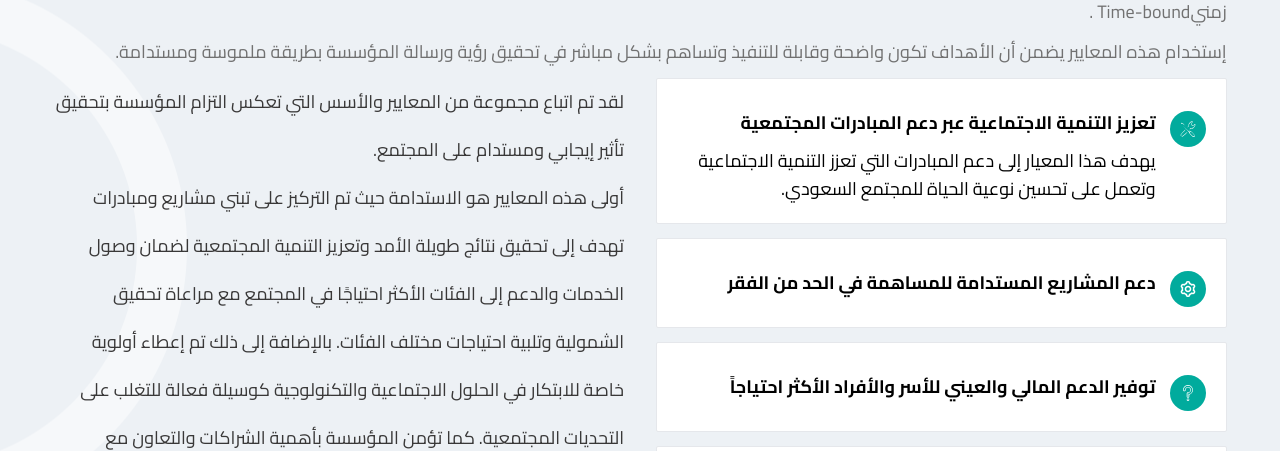
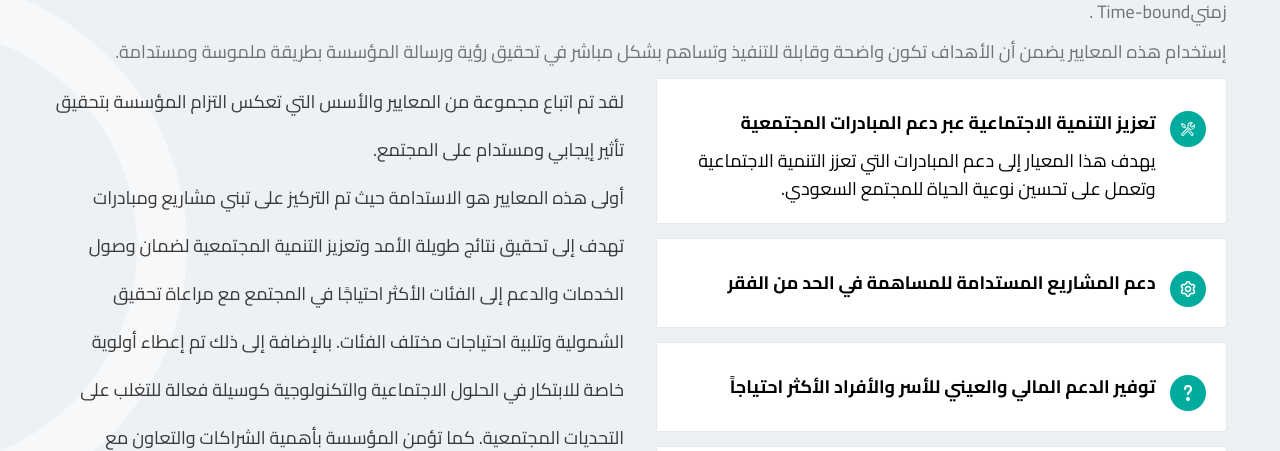
Before and after one commit to saab3/ahm-app, a Next.js app: page / in a window 1280 px wide. Shown: the part 2527-2978 px from the top of the page. Built offline with nearby package versions, Linux system fonts and the light colour scheme; no server answers.

Commit message:
Update Icons

```diff
--- a/src/components/home/home-contact.js
+++ b/src/components/home/home-contact.js
@@ -53,7 +53,7 @@ const HomeContact = () => {
                 البريد الالكتروني
               </h4>
               <p className="text-lg max-md:text-base max-sm:text-sm max-sm:-mt-2">
-                ceo@admin.com
+                info@ahmfoundation.net
               </p>
             </div>
             <div className="flex flex-col col-span-5 gap-5 max-md:col-span-full">
--- a/src/components/icons/ask-icon.js
+++ b/src/components/icons/ask-icon.js
@@ -1,34 +1,17 @@
+import * as React from "react";
 const AskIcon = (props) => (
   <svg
     fill="currentColor"
+    width="800px"
     height="800px"
-    width="800px"
-    id="Layer_1"
+    viewBox="0 0 96 96"
     xmlns="http://www.w3.org/2000/svg"
-    xmlnsXlink="http://www.w3.org/1999/xlink"
-    viewBox="0 0 512 512"
-    xmlSpace="preserve"
     {...props}
   >
+    <title />
     <g>
-      <g>
-        <path d="M256.55,428.956c-22.895,0-41.522,18.627-41.522,41.522c0,22.895,18.627,41.522,41.522,41.522 c22.895,0,41.522-18.627,41.522-41.522C298.072,447.583,279.445,428.956,256.55,428.956z M256.55,491.602 c-11.647,0-21.124-9.477-21.124-21.125c0-11.647,9.476-21.124,21.124-21.124c11.648,0,21.124,9.477,21.124,21.125 S268.197,491.602,256.55,491.602z" />
-      </g>
-    </g>
-    <g>
-      <g>
-        <path d="M256,0C169.169,0,98.527,70.642,98.527,157.473c0,22.935,18.659,41.594,41.594,41.594s41.594-18.659,41.594-41.594 c0-40.961,33.324-74.284,74.284-74.284s74.284,33.322,74.284,74.283S296.96,231.755,256,231.755 c-22.935,0-41.594,18.659-41.594,41.594v97.041c0,22.935,18.659,41.594,41.594,41.594s41.594-18.658,41.594-41.594v-61.025 c31.373-8.622,59.702-27.049,80.458-52.489c22.841-27.995,35.42-63.298,35.42-99.404C413.473,70.642,342.831,0,256,0z  M285.224,291.412c-4.687,1.022-8.028,5.17-8.028,9.966v69.014c0,11.687-9.509,21.196-21.196,21.196 c-11.687,0-21.196-9.509-21.196-21.196V273.35c0-11.687,9.509-21.196,21.196-21.196c52.208,0,94.682-42.474,94.682-94.681 S308.208,62.79,256,62.79s-94.682,42.475-94.682,94.682c0,11.687-9.509,21.196-21.196,21.196s-21.196-9.509-21.196-21.196 c0-75.583,61.491-137.074,137.074-137.074s137.074,61.491,137.074,137.073C393.074,221.461,347.716,277.792,285.224,291.412z" />
-      </g>
-    </g>
-    <g>
-      <g>
-        <path d="M256,299.857c-5.633,0-10.199,4.566-10.199,10.199v59.155c0,5.633,4.566,10.199,10.199,10.199 c5.633,0,10.199-4.566,10.199-10.199v-59.155C266.199,304.423,261.633,299.857,256,299.857z" />
-      </g>
-    </g>
-    <g>
-      <g>
-        <path d="M256,263.139c-5.633,0-10.199,4.566-10.199,10.199v9.179c0,5.633,4.566,10.199,10.199,10.199 c5.633,0,10.199-4.566,10.199-10.199v-9.179C266.199,267.706,261.633,263.139,256,263.139z" />
-      </g>
+      <path d="M48,0A24.0275,24.0275,0,0,0,24,24a6,6,0,0,0,12,0,12,12,0,0,1,24,0c0,5.2031-3.0586,8.3965-8.0859,13.0371C47.2617,41.32,42,46.1719,42,54a6,6,0,0,0,12,0c0-2.4434,2.2969-4.6875,6.0469-8.1445C65.0859,41.2031,72,34.834,72,24A24.0275,24.0275,0,0,0,48,0Z" />
+      <path d="M48,72A12,12,0,1,0,60,84,12.0119,12.0119,0,0,0,48,72Z" />
     </g>
   </svg>
 );
--- a/src/components/icons/settings-icon.js
+++ b/src/components/icons/settings-icon.js
@@ -1,22 +1,18 @@
-const SettingIcon = (props) => (
+import * as React from "react";
+const SettingsIcon = (props) => (
   <svg
+    width="800px"
+    height="800px"
+    viewBox="0 0 16 16"
     xmlns="http://www.w3.org/2000/svg"
-    width="43.000000pt"
-    height="45.000000pt"
-    viewBox="0 0 43.000000 45.000000"
-    preserveAspectRatio="xMidYMid meet"
+    fill="currentColor"
     {...props}
   >
-    <g
-      transform="translate(0.000000,45.000000) scale(0.100000,-0.100000)"
-      fill="currentColor"
-      stroke="none"
-    >
-      <path d="M265 405 c-23 -24 -35 -45 -35 -63 0 -15 -7 -38 -16 -50 -8 -12 -11 -22 -5 -22 15 0 31 34 31 64 0 29 61 96 87 96 14 0 13 -4 -5 -23 -27 -28 -28 -58 -4 -80 25 -23 41 -21 69 5 22 21 23 21 23 2 0 -30 -55 -84 -85 -84 -30 0 -65 -16 -65 -31 0 -5 11 -2 25 7 14 9 32 14 40 10 36 -13 115 92 94 125 -6 11 -14 8 -38 -15 -30 -29 -31 -29 -51 -11 -25 23 -25 37 0 60 27 25 25 45 -5 45 -15 0 -38 -14 -60 -35z" />
-      <path d="M27 380 c4 -16 8 -18 20 -9 11 10 25 2 71 -42 l57 -54 -55 57 c-61 62 -102 84 -93 48z" />
-      <path d="M159 228 c52 -54 92 -101 88 -105 -10 -10 103 -123 123 -123 20 0 40 19 40 38 0 18 -99 127 -116 127 -7 0 -30 16 -51 35 l-38 35 38 -41 c27 -29 35 -44 27 -49 -8 -5 -48 28 -109 86 l-96 94 94 -97z m195 -130 c25 -29 46 -56 46 -60 0 -4 -8 -12 -18 -17 -15 -8 -28 0 -72 44 -45 46 -51 56 -40 69 20 26 36 19 84 -36z" />
-      <path d="M83 157 c-77 -79 -87 -97 -67 -125 8 -12 24 -22 35 -22 22 0 108 76 142 125 11 16 -14 -3 -56 -43 -80 -76 -109 -87 -115 -43 -3 18 12 40 64 92 37 38 66 71 63 73 -3 3 -32 -23 -66 -57z" />
-    </g>
+    <path
+      fillRule="evenodd"
+      clipRule="evenodd"
+      d="M14.773 3.485l-.78-.184-2.108 2.096-1.194-1.216 2.056-2.157-.18-.792a4.42 4.42 0 0 0-1.347-.228 3.64 3.64 0 0 0-1.457.28 3.824 3.824 0 0 0-1.186.84 3.736 3.736 0 0 0-.875 1.265 3.938 3.938 0 0 0 0 2.966 335.341 335.341 0 0 0-6.173 6.234c-.21.275-.31.618-.284.963a1.403 1.403 0 0 0 .464.967c.124.135.272.247.437.328.17.075.353.118.538.127.316-.006.619-.126.854-.337 1.548-1.457 4.514-4.45 6.199-6.204.457.194.948.294 1.444.293a3.736 3.736 0 0 0 2.677-1.133 3.885 3.885 0 0 0 1.111-2.73 4.211 4.211 0 0 0-.196-1.378zM2.933 13.928a.31.31 0 0 1-.135.07.437.437 0 0 1-.149 0 .346.346 0 0 1-.144-.057.336.336 0 0 1-.114-.11c-.14-.143-.271-.415-.14-.568 1.37-1.457 4.191-4.305 5.955-6.046.1.132.21.258.328.376.118.123.245.237.38.341-1.706 1.75-4.488 4.564-5.98 5.994zm11.118-9.065c.002.765-.296 1.5-.832 2.048a2.861 2.861 0 0 1-4.007 0 2.992 2.992 0 0 1-.635-3.137A2.748 2.748 0 0 1 10.14 2.18a2.76 2.76 0 0 1 1.072-.214h.254L9.649 3.839v.696l1.895 1.886h.66l1.847-1.816v.258zM3.24 6.688h1.531l.705.717.678-.674-.665-.678V6.01l.057-1.649-.22-.437-2.86-1.882-.591.066-.831.849-.066.599 1.838 2.918.424.215zm-.945-3.632L4.609 4.58 4.57 5.703H3.494L2.002 3.341l.293-.285zm7.105 6.96l.674-.673 3.106 3.185a1.479 1.479 0 0 1 0 2.039 1.404 1.404 0 0 1-1.549.315 1.31 1.31 0 0 1-.437-.315l-3.142-3.203.679-.678 3.132 3.194a.402.402 0 0 0 .153.105.477.477 0 0 0 .359 0 .403.403 0 0 0 .153-.105.436.436 0 0 0 .1-.153.525.525 0 0 0 .036-.184.547.547 0 0 0-.035-.184.436.436 0 0 0-.1-.153L9.4 10.016z"
+    />
   </svg>
 );
-export default SettingIcon;
+export default SettingsIcon;
```
